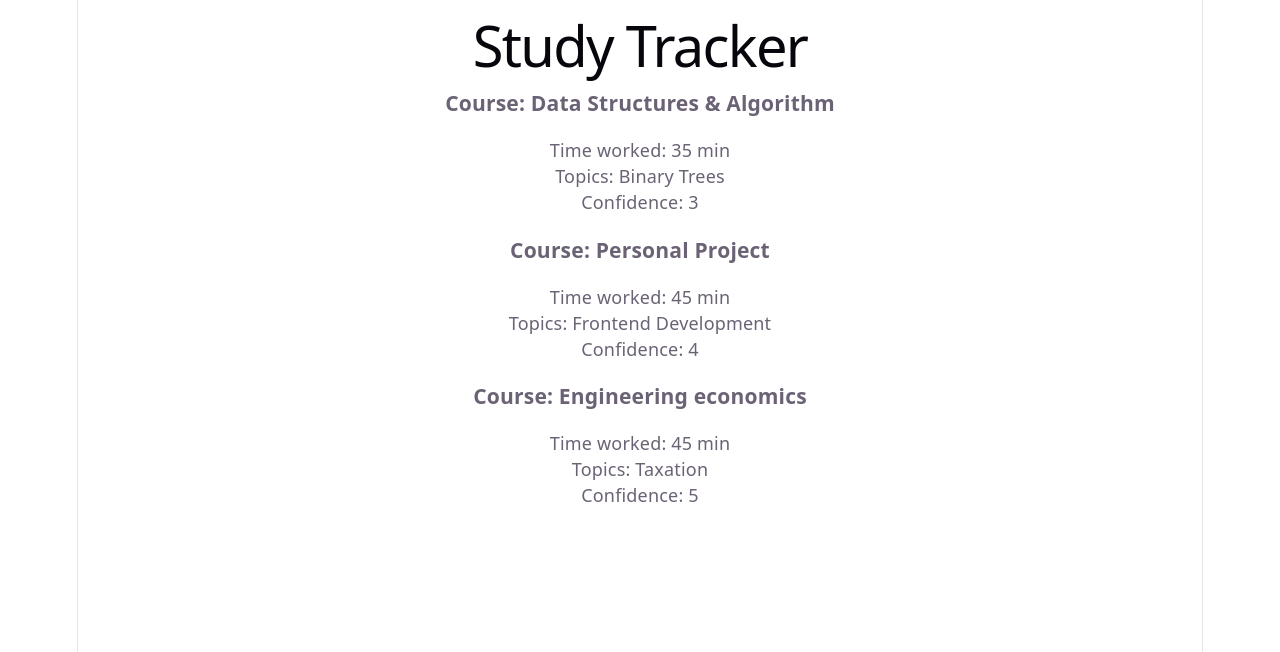
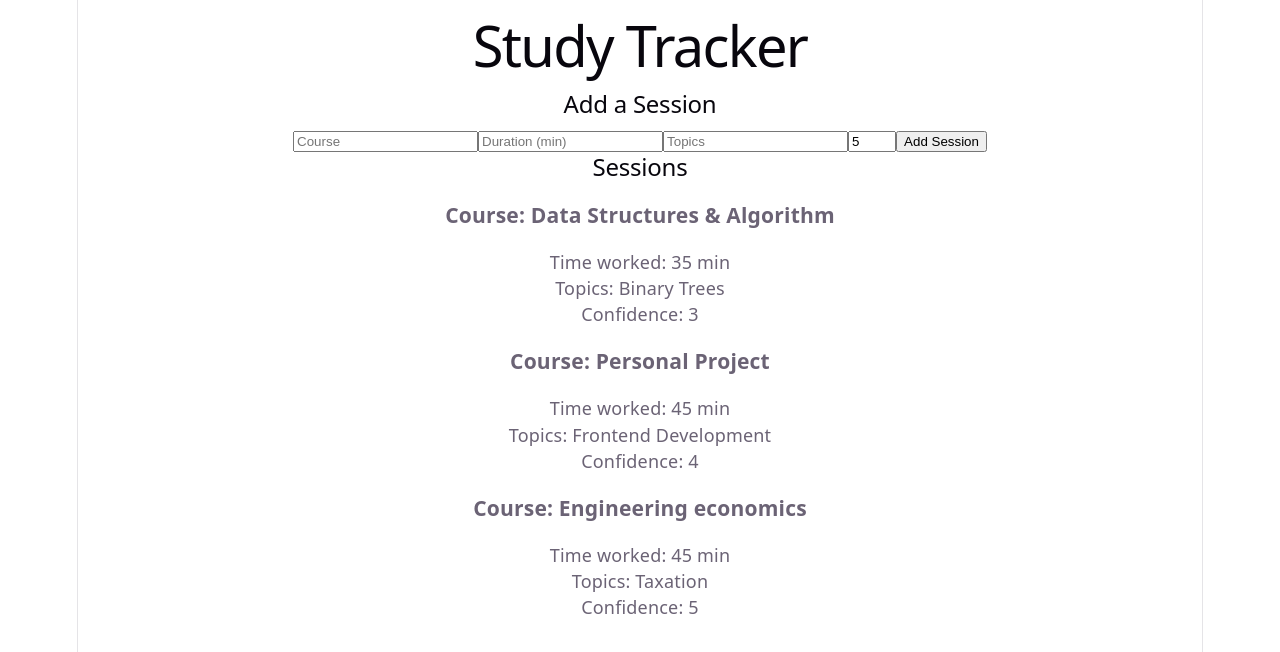
Before and after one commit to nthan267/study-tracker, a React (Vite) app in the folder client/: page / in a window 1280 px wide. Shown: the top 652 px of the page. Built offline with nearby package versions, Linux system fonts and the light colour scheme.

Commit message:
Added  a form to create session in memory

```diff
--- a/client/src/App.tsx
+++ b/client/src/App.tsx
@@ -1,19 +1,9 @@
+import { useState } from 'react'
 import './App.css'
+
 /*
-const users = [
-  { id: 1, name: 'Alice' },
-  { id: 2, name: 'Bob' }
-];
-
-const UserList = () => (
-    <div>
-      {users.map(user => (
-          <div key={user.id}>User: {user.name}</div>
-      ))}
-    </div>
-);
-*/
-
+create a session type with values required
+ */
 type Session = {
   id: number;
   course: string;
@@ -22,8 +12,11 @@ type Session = {
   confidence : number;
 };
 
+/*
+Initiated a couple sessions
+ */
 
-const sessions: Session[] = [
+const initialSessions: Session[] = [
   {id: 1, course: 'Data Structures & Algorithm', duration: 35, topics: 'Binary Trees', confidence:3},
   {id: 2, course: 'Personal Project', duration: 45, topics: 'Frontend Development', confidence:4},
   {id: 3, course: 'Engineering economics', duration: 45, topics: 'Taxation', confidence:5}
@@ -31,23 +24,85 @@ const sessions: Session[] = [
 
 
 
+/*
+Component that makes the app work
+handles state and form fields
+handles adding, displaying and deleting sessions
+ */
 
 function App() {
+  // State: the list of sessions
+  const [sessions, setSessions] = useState<Session[]>(initialSessions)
+
+  // State: the form fields
+  const [course, setCourse] = useState('')
+  const [duration, setDuration] = useState('')
+  const [topics, setTopics] = useState('')
+  const [confidence, setConfidence] = useState('5')
+
+
+  // Runs when the user clicks "Add Session"
+  const handleAdd = () => {
+    const newSession: Session = {
+      id: Date.now(),
+      course: course,
+      duration: Number(duration),
+      topics: topics,
+      confidence: Number(confidence),
+    }
+    setSessions([newSession, ...sessions])
+
+    // Reset the form fields
+    setCourse('')
+    setDuration('')
+    setTopics('')
+    setConfidence('3')
+  }
+
   return (
       <div>
         <h1>Study Tracker</h1>
-        {sessions.map(Session => (
-            <div key={Session.id}>
-              <h3>Course: {Session.course}</h3>
-              <p>Time worked: {Session.duration} min</p>
-              <p>Topics: {Session.topics}</p>
-              <p>Confidence: {Session.confidence}</p>
+
+        <div>
+          <h2>Add a Session</h2>
+          <input
+              placeholder="Course"
+              value={course}
+              onChange={(e) => setCourse(e.target.value)}
+          />
+          <input
+              placeholder="Duration (min)"
+              type="number"
+              value={duration}
+              onChange={(e) => setDuration(e.target.value)}
+          />
+          <input
+              placeholder="Topics"
+              value={topics}
+              onChange={(e) => setTopics(e.target.value)}
+          />
+          <input
+              placeholder="Confidence (1-5)"
+              type="number"
+              min="1"
+              max="5"
+              value={confidence}
+              onChange={(e) => setConfidence(e.target.value)}
+          />
+          <button onClick={handleAdd}>Add Session</button>
+        </div>
 
 
-            </div> ))}
+        <h2>Sessions</h2>
+        {sessions.map(session => (
+            <div key={session.id}>
+              <h3>Course: {session.course}</h3>
+              <p>Time worked: {session.duration} min</p>
+              <p>Topics: {session.topics}</p>
+              <p>Confidence: {session.confidence}</p>
+            </div>
+        ))}
       </div>
-
-
   );
 }
 
```
Also changed, not shown: 2 other files (tests, documents, lock files or other folders).
